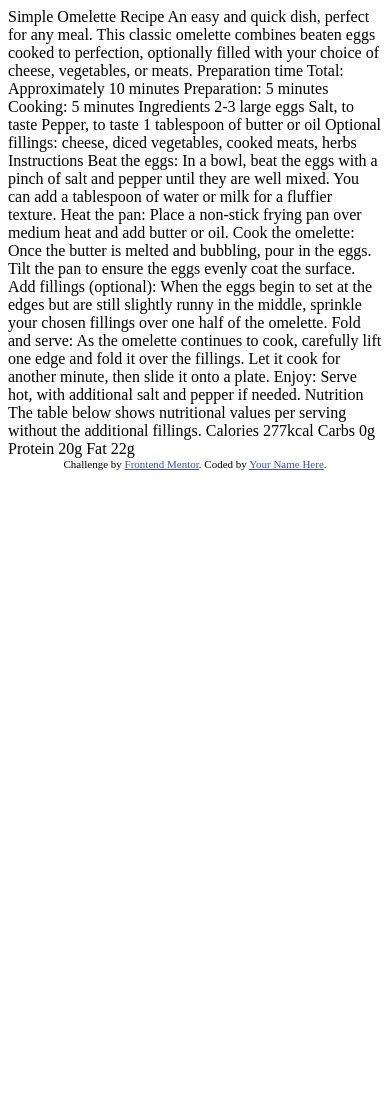
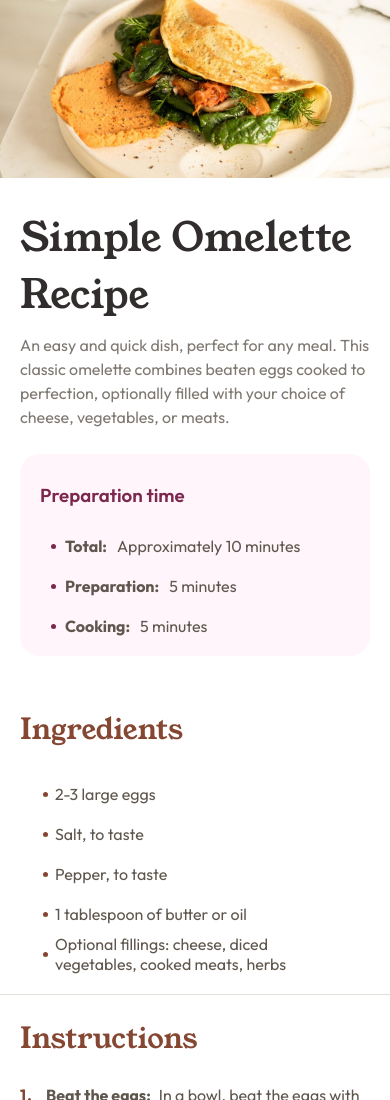
Before and after one commit to agusmcuello/recipe-page, a plain HTML site: page index.html in a window 390 px wide. Shown: the top 1100 px of the page. Before the commit the page ends 844 px from the top, so only its background shows below. Drawn offline with Linux system fonts and the light colour scheme.

Commit message:
finished

```diff
--- a/index.html
+++ b/index.html
@@ -3,75 +3,140 @@
 <head>
   <meta charset="UTF-8">
   <meta name="viewport" content="width=device-width, initial-scale=1.0"> <!-- displays site properly based on user's device -->
-
   <link rel="icon" type="image/png" sizes="32x32" href="./assets/images/favicon-32x32.png">
-
-  <title>Frontend Mentor | Recipe page</title>
-
-  <!-- Feel free to remove these styles or customise in your own stylesheet 👍 -->
-  <style>
-    .attribution { font-size: 11px; text-align: center; }
-    .attribution a { color: hsl(228, 45%, 44%); }
-  </style>
+  <link rel="stylesheet" href="styles.css">
+  <link rel="preconnect" href="https://fonts.googleapis.com">
+  <link rel="preconnect" href="https://fonts.gstatic.com" crossorigin>
+  <link href="https://fonts.googleapis.com/css2?family=Young+Serif&display=swap" rel="stylesheet">
+  <link href="https://fonts.googleapis.com/css2?family=Outfit:wght@100..900&display=swap" rel="stylesheet">
+  <title>Recipe page</title>
 </head>
 <body>
+   <!-- Main Page -->
+  <main class="recipe_page">
+    <!-- Content Box -->
+    <div class="content_box">
 
-  Simple Omelette Recipe
+      <!-- Hero -->
+      <header class="hero_box">
+        <!-- Image -->
+        <figure class="hero_image_box">
+          <img src="assets/images/image-omelette.jpeg" title="" alt="">
+        </figure>
+        <!-- Heading -->
+        <h1>Simple Omelette Recipe</h1>
+        <!-- Text -->
+        <p>An easy and quick dish, perfect for any meal. This classic omelette combines beaten eggs cooked
+          to perfection, optionally filled with your choice of cheese, vegetables, or meats.</p>
+      </header>
 
-  An easy and quick dish, perfect for any meal. This classic omelette combines beaten eggs cooked
-  to perfection, optionally filled with your choice of cheese, vegetables, or meats.
+      <!-- Preparation Section -->
+      <section class="preparation">
+        <article class="preparation_information">
+          <!-- Heading -->
+          <h3>Preparation time</h3>
+          <!-- List -->
+          <ul class="preparation_list">
+            <li>
+              <p>Total:</p><span>Approximately 10 minutes</span>
+            </li>
+            <li>
+              <p>Preparation:</p><span>5 minutes</span>
+            </li>
+            <li>
+              <p>Cooking:</p><span>5 minutes</span>
+            </li>
+          </ul>
+        </article>
+      </section>
 
-  Preparation time
+      <!-- Ingredients Section -->
+      <section class="ingredients">
+        <article class="ingredients_information">
+          <h2>Ingredients</h2>
+          <ul class="ingredients_list">
+            <li>
+              <p>2-3 large eggs</p>
+            </li>
+            <li>
+              <p>Salt, to taste</p>
+            </li>
+            <li>
+              <p>Pepper, to taste</p>
+            </li>
+            <li>
+              <p>1 tablespoon of butter or oil</p>
+            </li>
+            <li>
+              <p>Optional fillings: cheese, diced vegetables, cooked meats, herbs</p>
+            </li>
+          </ul>
+        </article>
+      </section>
 
-  Total: Approximately 10 minutes
-  Preparation: 5 minutes
-  Cooking: 5 minutes
+      <!-- Instructions Section -->
 
-  Ingredients
+      <section class="instructions">
+        <article class="instructions_information">
+          <h2>Instructions</h2>
+          <ul class="instructions_list">
+            <li>
+              <span class="index">1</span><p><span>Beat the eggs: </span> In a bowl, beat the eggs with a pinch of salt and pepper until they are well mixed.
+                You can add a tablespoon of water or milk for a fluffier texture.</p>
+            </li>
+            <li>
+              <span class="index">2</span><p><span>Heat the pan: </span>Place a non-stick frying pan over medium heat and add butter or oil.</p>
+            </li>
+            <li>
+              <span class="index">3</span><p><span>Cook the omelette: </span>Once the butter is melted and bubbling, pour in the eggs. Tilt the pan to ensure
+                the eggs evenly coat the surface.</p>
+            </li>
+            <li>
+              <span class="index">4</span><p><span>Add fillings (optional): </span>When the eggs begin to set at the edges but are still slightly runny in the
+                middle, sprinkle your chosen fillings over one half of the omelette.</p>
+            </li>
+            <li>
+              <span class="index">5</span><p><span>Fold and serve: </span>As the omelette continues to cook, carefully lift one edge and fold it over the
+                fillings. Let it cook for another minute, then slide it onto a plate.</p>
+            </li>
+            <li>
+              <span class="index">6</span><p><span>Enjoy: </span>Serve hot, with additional salt and pepper if needed.</p>
+            </li>
+          </ul>
+        </article>
+      </section>
 
-  2-3 large eggs
-  Salt, to taste
-  Pepper, to taste
-  1 tablespoon of butter or oil
-  Optional fillings: cheese, diced vegetables, cooked meats, herbs
+      <!-- Nutrition Section -->
 
-  Instructions
-
-  Beat the eggs: In a bowl, beat the eggs with a pinch of salt and pepper until they are well mixed.
-  You can add a tablespoon of water or milk for a fluffier texture.
-
-  Heat the pan: Place a non-stick frying pan over medium heat and add butter or oil.
-
-  Cook the omelette: Once the butter is melted and bubbling, pour in the eggs. Tilt the pan to ensure
-  the eggs evenly coat the surface.
-
-  Add fillings (optional): When the eggs begin to set at the edges but are still slightly runny in the
-  middle, sprinkle your chosen fillings over one half of the omelette.
-
-  Fold and serve: As the omelette continues to cook, carefully lift one edge and fold it over the
-  fillings. Let it cook for another minute, then slide it onto a plate.
-
-  Enjoy: Serve hot, with additional salt and pepper if needed.
-
-  Nutrition
-
-  The table below shows nutritional values per serving without the additional fillings.
-
-  Calories
-  277kcal
-
-  Carbs
-  0g
-
-  Protein
-  20g
-
-  Fat
-  22g
-
-  <div class="attribution">
-    Challenge by <a href="https://www.frontendmentor.io?ref=challenge" target="_blank">Frontend Mentor</a>.
-    Coded by <a href="#">Your Name Here</a>.
-  </div>
+      <section class="nutrition">
+        <article class="nutrition_information">
+          <h2>Nutrition</h2>
+          <p class="nutrition_description">The table below shows nutritional values per serving without the additional fillings.</p>
+          <ul class="nutrition_list">
+            <li>
+              <div class="list_row">
+                <p>Calories</p> <span>277kcal</span>
+              </div>
+            </li>
+            <li>
+              <div class="list_row">
+                <p>Carbs</p> <span>0g</span>
+              </div>
+            </li>
+            <li>
+              <div class="list_row">
+                <p>Protein</p> <span>20g</span>
+              </div>
+            </li>
+            <li>
+              <div class="list_row">
+                <p>Fat</p> <span>22g</span>
+              </div>
+            </li>
+          </ul>
+        </article>
+      </section>
+    </div>
+  </main>
 </body>
 </html>
--- /dev/null
+++ b/styles.css
@@ -0,0 +1,132 @@
+:root{
+
+	--white:#FFFFFF;
+	--black:#000000;
+
+	/*Custom*/
+	--bg:#f3e6d8;
+    --grey-1:#e4ded8;
+    --grey-2:#5f574e;
+    --grey-3:#302d2c;
+    --brown:#854632;
+    --rose-1:#7b284f;
+    --rose-2:#fff5fa;
+
+}
+
+body{ background-color: var(--bg); margin: 0;font-family: "Outfit", sans-serif;}
+
+/*Page*/
+.recipe_page{display: flex; justify-content: center; align-items: center;}
+
+    /*Content Box*/
+    .recipe_page .content_box{background-color: var(--white); width: 750px; margin: 100px 0; border-radius: 20px; padding: 60px;}
+
+        /*Hero*/
+        .recipe_page .content_box .hero_box{height: auto}
+
+            .recipe_page .content_box .hero_box .hero_image_box{border-radius: 20px; overflow: hidden; height: 50%;padding: 0;margin: 0;}
+
+                .recipe_page .content_box .hero_box .hero_image_box img{width: 100%; height: 100%;}
+
+            .recipe_page .content_box .hero_box h1{color: var(--grey-3);font-size: 3rem; font-weight: 400;font-family: "Young Serif", serif; margin-bottom: 0;}
+
+            .recipe_page .content_box .hero_box p{font-size: 1rem; color: var(--grey-2); opacity: 0.8; line-height: 1.5; margin: 10px 0 5px;}
+
+        /*Preparation section*/
+        .recipe_page .content_box .preparation{padding: 20px 0;}
+
+            .recipe_page .content_box .preparation .preparation_information{background-color: var(--rose-2); border-radius: 20px; padding: 20px 40px;}
+
+            .recipe_page .content_box .preparation .preparation_information h3{color: var(--rose-1); font-weight: 600;}
+
+            .recipe_page .content_box .preparation .preparation_information .preparation_list{margin: 0; padding: 0 20px; list-style-type: none;}
+
+                .recipe_page .content_box .preparation .preparation_information .preparation_list li{margin-left: 15px; display: flex; align-items: center; height: 40px; position: relative;}
+
+                    .recipe_page .content_box .preparation .preparation_information .preparation_list li::before{width: 5px; height: 5px; border-radius: 50%; background-color: var(--rose-1); position: absolute; left: -5%; top: 45%; content: '';}
+
+                    .recipe_page .content_box .preparation .preparation_information .preparation_list li p{font-weight: 700; color: var(--grey-2);}
+
+                    .recipe_page .content_box .preparation .preparation_information .preparation_list li span{font-weight: 400; margin-left: 10px;color: var(--grey-2);}
+
+        /*Ingredients section*/
+        .recipe_page .content_box .ingredients{padding: 10px 0;}
+
+        .recipe_page .content_box .ingredients .ingredients_information h2{color: var(--brown);font-family: "Young Serif", serif; font-weight: 400; font-size: 1.8rem;}
+
+        .recipe_page .content_box .ingredients .ingredients_information .ingredients_list{margin: 0; padding: 0 20px; list-style: none;}
+
+            .recipe_page .content_box .ingredients .ingredients_information .ingredients_list li{margin-left: 15px; display: flex; align-items: center; height: 40px; position: relative;}
+
+                .recipe_page .content_box .ingredients .ingredients_information .ingredients_list li::before{width: 5px; height: 5px; border-radius: 50%; background-color: var(--brown); position: absolute; left: -4%; top: 45%; content: '';}
+
+                .recipe_page .content_box .ingredients .ingredients_information .ingredients_list li p{color: var(--grey-2);}
+
+
+        /*Instructions section*/
+        .recipe_page .content_box .instructions{padding: 10px 0; position: relative;}
+
+            .recipe_page .content_box .instructions:before{width: 100%; height: 1px; background-color: var(--grey-1); position: absolute; left:0; top: 10px; content: '';}
+
+            .recipe_page .content_box .instructions .instructions_information h2{color: var(--brown);font-family: "Young Serif", serif; font-weight: 400; font-size: 1.8rem;}
+
+            .recipe_page .content_box .instructions .instructions_information .instructions_list{margin: 0; padding: 0; list-style-type: none;}
+
+                .recipe_page .content_box .instructions .instructions_information .instructions_list li{height: 100%; position: relative; display: flex; align-items: baseline; margin-bottom: 10px;}
+
+                    .recipe_page .content_box .instructions .instructions_information .instructions_list li .index{color: var(--brown); margin-right: 20px;position: relative; font-weight: 700;}
+
+                    .recipe_page .content_box .instructions .instructions_information .instructions_list li .index::before{width: 3px; height: 3px; border-radius: 50%; background-color: var(--brown); position: absolute; right: -5px; bottom: 4px; content: ''; color: var(--brown);}
+
+                    .recipe_page .content_box .instructions .instructions_information .instructions_list li p{margin: 0; color: var(--grey-2); line-height: 1.5;}
+
+                    .recipe_page .content_box .instructions .instructions_information .instructions_list li p span{font-weight: 700; color: var(--grey-2); margin-right: 5px;}
+
+
+        /*Nutrition section*/
+        .recipe_page .content_box .nutrition{padding: 10px 0;position: relative;}
+
+            .recipe_page .content_box .nutrition:before{width: 100%; height: 1px; background-color: var(--grey-1); position: absolute; left:0; top: 10px; content: '';}
+
+            .recipe_page .content_box .nutrition .nutrition_information h2{color: var(--brown);font-family: "Young Serif", serif; font-weight: 400; font-size: 1.8rem;}
+
+            .recipe_page .content_box .nutrition .nutrition_information p{color: var(--grey-2);}
+
+            .recipe_page .content_box .nutrition .nutrition_information .nutrition_list{margin: 0; padding: 0; list-style: none;}
+
+                .recipe_page .content_box .nutrition .nutrition_information .nutrition_list li{ height: 60px; position: relative;}
+
+                .recipe_page .content_box .nutrition .nutrition_information .nutrition_list li:before{width: 100%; height: 1px; background-color: var(--grey-1); position: absolute; left:0; bottom: 0; content: '';}
+
+                .recipe_page .content_box .nutrition .nutrition_information .nutrition_list li .list_row{width: 50%;display: flex; align-items: center; justify-content: space-between; margin-left: 45px;}
+
+                    .recipe_page .content_box .nutrition .nutrition_information .nutrition_list li .list_row p{color: var(--grey-2);}
+
+                    .recipe_page .content_box .nutrition .nutrition_information .nutrition_list li .list_row span{color: var(--brown);font-weight: 700; width: 40px;}
+
+
+
+/*Media Query 1400px Breakpoint*/
+@media (max-width: 1000px) {
+
+    .recipe_page{width: 100%;}
+
+    .recipe_page .content_box{width: 100%; margin:0; border-radius: 0; padding: 0;}
+
+    .recipe_page .content_box .hero_box .hero_image_box{border-radius: 0;}
+
+    .recipe_page .content_box .hero_box h1{font-size: 2.5rem; padding: 0 20px;}
+
+    .recipe_page .content_box .hero_box p{padding: 0 20px;}
+
+    .recipe_page .content_box .preparation{padding: 20px;}
+
+    .recipe_page .content_box .preparation .preparation_information{border-radius: 20px; padding: 10px 20px;}
+
+    .recipe_page .content_box .preparation .preparation_information .preparation_list{padding: 0 10px;}
+
+    .recipe_page .content_box .ingredients,
+    .recipe_page .content_box .instructions,
+    .recipe_page .content_box .nutrition{padding: 10px 20px;}
+}
```
Also changed, not shown: preview.jpg (deleted), preview.png (added), 3 other files.
